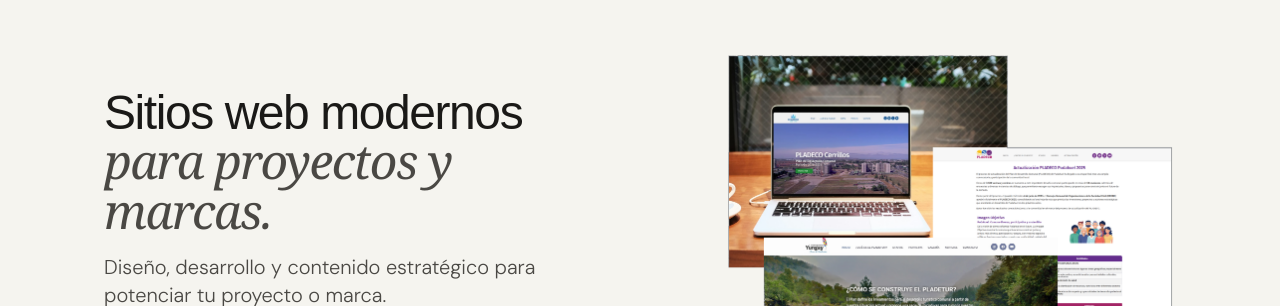
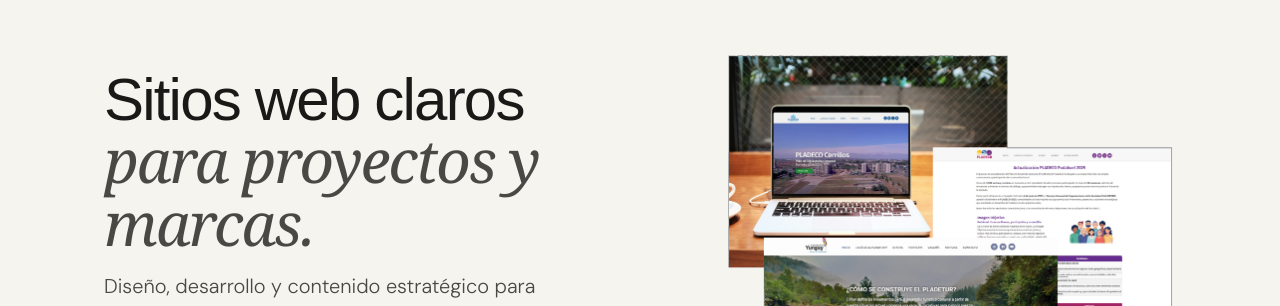
Before and after one commit to AlbertoRodBa/kulp-web, a Next.js app: page / in a window 1280 px wide. Shown: the part 158-464 px from the top of the page. Built offline with nearby package versions, Linux system fonts and the light colour scheme; no server answers.

Commit message:
cambio en hero title

```diff
--- a/components/Hero.tsx
+++ b/components/Hero.tsx
@@ -29,10 +29,10 @@ export default function Hero() {
           <div className="order-2 lg:order-1 opacity-0 animate-fade-in">
             <div className="group transition-all duration-500 hover:-translate-y-1">
               <h1
-  className="text-3xl md:text-4xl lg:text-5xl leading-tight tracking-[-0.03em] text-[var(--ink)] mb-4 max-w-2xl transition-all duration-500 group-hover:scale-[1.01]"
+                className="text-4xl md:text-5xl lg:text-6xl leading-tight tracking-[-0.03em] text-[var(--ink)] mb-4 max-w-2xl transition-all duration-500 group-hover:scale-[1.01]"
                 style={{ fontFamily: "var(--font-display)" }}
               >
-  Sitios web modernos
+                Sitios web claros
                 <br />
                 <span className="italic font-normal text-[var(--ink-muted)] font-serif">
                   para proyectos y marcas.
```
Lines whose indentation alone changed are shown as unchanged.
